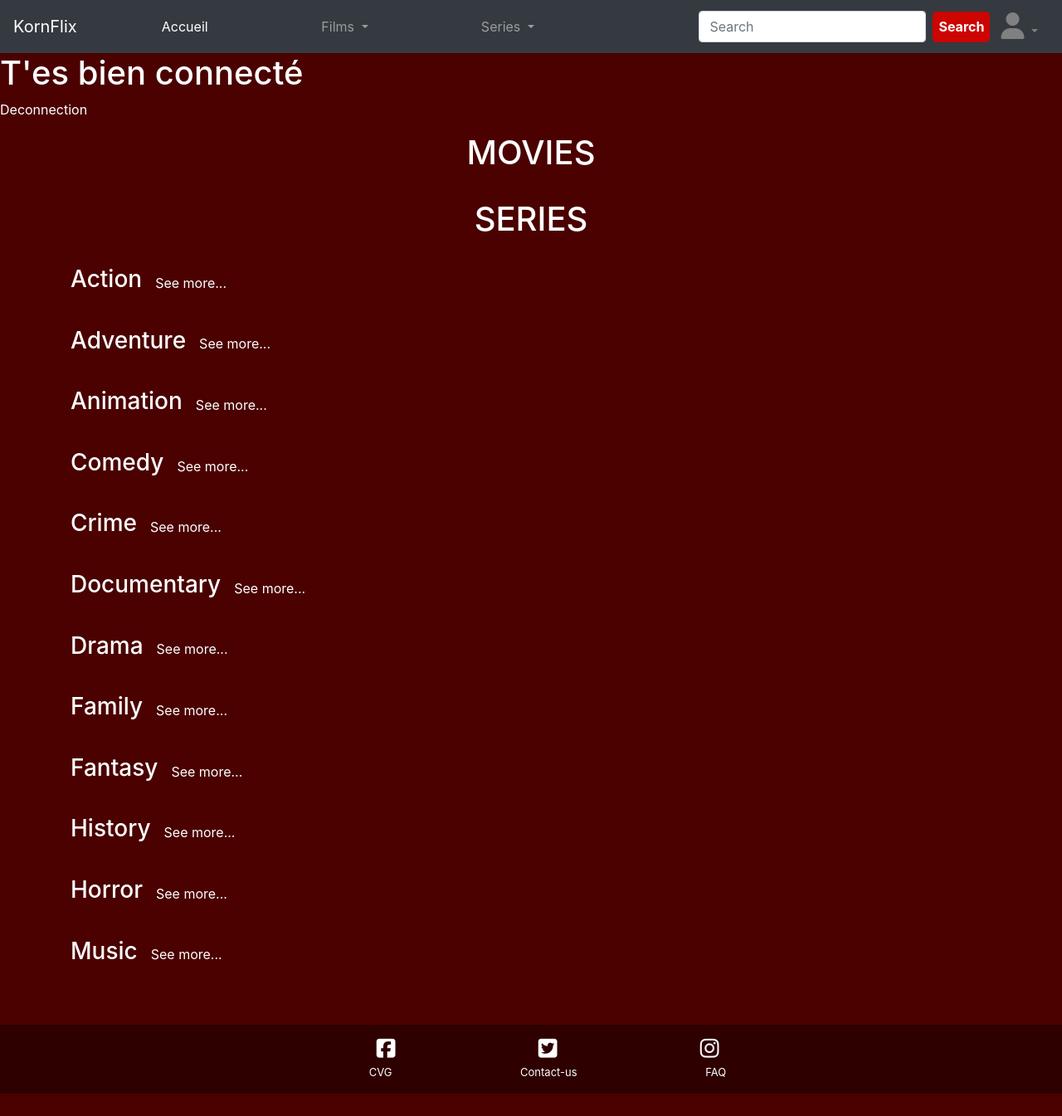
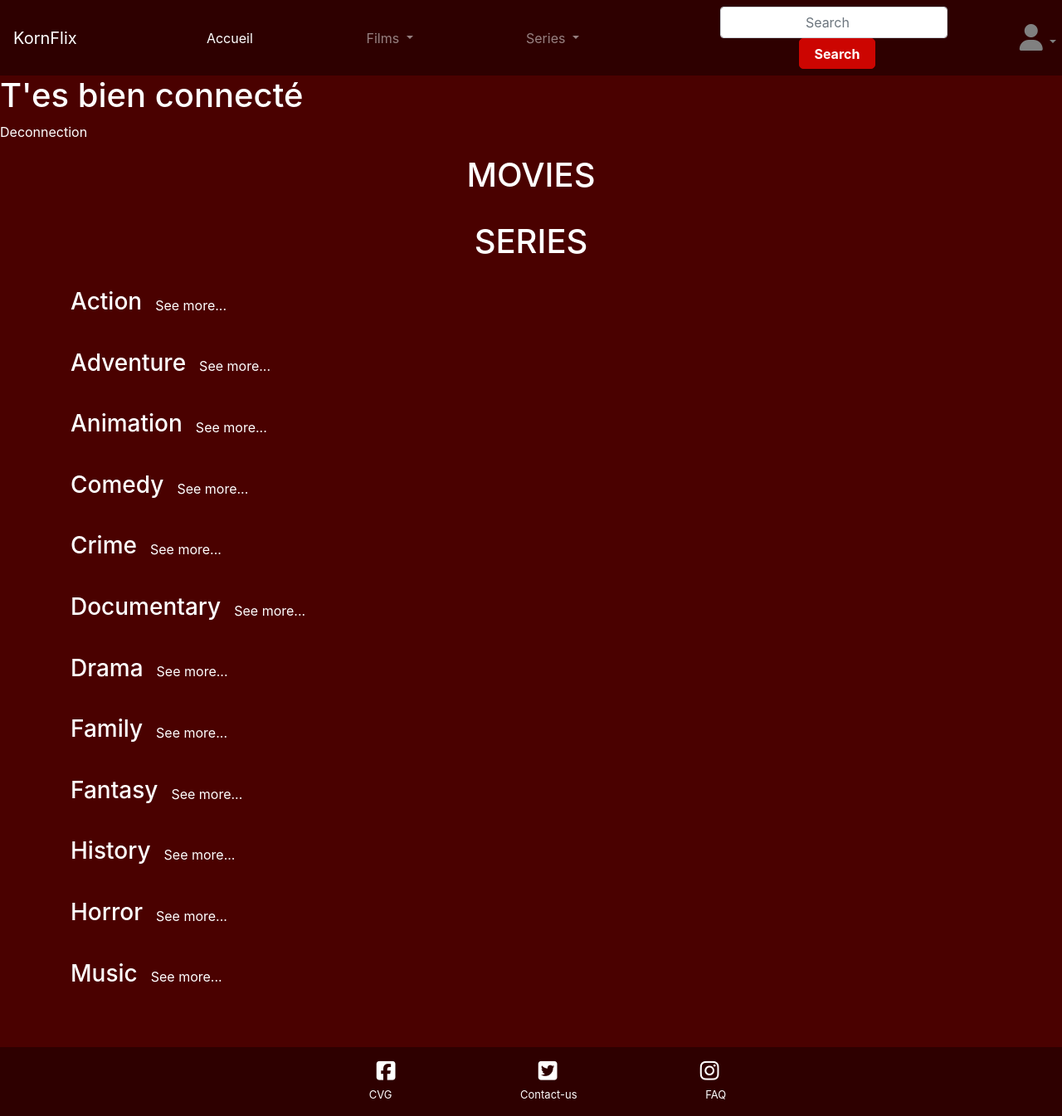
Before and after one commit to Bunyaminserbest/CornFlix, a PHP site: page / in a window 1280 px wide. Shown: the whole page at 83% size. Before the commit the page ends 1318 px from the top, so only its background shows below. Run offline with PHP 8.4, Linux system fonts and the light colour scheme; the visitor is signed in with stand-in values (Sample User, id 1); some libraries are stand-ins or nearby versions.

Commit message:
buny changes

```diff
--- a/css/style.css
+++ b/css/style.css
@@ -1,24 +1,22 @@
 body {
-  background-color: #4A0100;
+  background-color: #4a0100;
   color: white;
   width: 100%;
   height: 100vh;
-
 }
 
 .searchBtn {
   height: 37px;
   color: white;
-  background-color: #CC0501;
-  border: 1px solid #CC0501;
+  background-color: #cc0501;
+  border: 1px solid #cc0501;
   border-radius: 5px;
   font-weight: bold;
 }
 
-
 .submitBtn {
   color: white;
-  background-color: #CC0501;
+  background-color: #cc0501;
   padding: 10px 88px !important;
 }
 
@@ -39,12 +37,10 @@ body {
 
 a {
   color: inherit;
-
-
 }
 
 a:hover {
-  color: #CC0501;
+  color: #cc0501;
   text-decoration: none;
 }
 
@@ -54,11 +50,10 @@ a:hover {
 
 .btn-nav {
   color: white;
-  background-color: #CC0501;
+  background-color: #cc0501;
   padding: 5px 50px !important;
   margin: 0px 10px;
 }
-
 
 .navbarStyle {
   background-color: rgb(46, 0, 0) !important;
@@ -68,3 +63,16 @@ hr {
   color: black;
   font-size: bolder;
 }
+
+.lpBg {
+  width: 100%;
+  height: 100%;
+
+}
+
+
+@media screen and (min-width : 700px) {
+  .DDM {
+    left: -100%;
+  }
+}
--- a/js/script.js
+++ b/js/script.js
@@ -21,6 +21,7 @@ function getapi(url) {
       console.log(data)
       getPoster(data.results, 20)
     })
+
   function getPoster(movies, nbrToShow) {
     for (i = 0; i < nbrToShow; i++) {
       document.getElementById('category').innerHTML += `<a href="./index.php?action=player&id=${movies[i].id}"><img id= "poster${i}" src="https://image.tmdb.org/t/p/w200/${movies[i].poster_path}" class="d-block" alt=""></a>`
--- a/model/model.php
+++ b/model/model.php
@@ -3,7 +3,7 @@
 function connect_db()
 {
   try {
-    $db = new PDO('mysql:host=localhost;dbname=cornflix', 'root', '');
+    $db = new PDO('mysql:host=localhost;dbname=Cornflix', 'root', '');
     return $db;
   } catch (Exception $e) {
     die('Erreur : ' . $e->getMessage());
--- a/view/categoryFilmView.php
+++ b/view/categoryFilmView.php
@@ -3,7 +3,7 @@ $title = 'Category';
 include('header.php')
 ?>
 <h1 class="container pt-3 pb-1">Movies category</h1>
-<hr class="container">
+<hr class="pt-3">
 <div class="container">
 <section id='category' class="d-flex flex-wrap justify-content-between "></section>
 </div>
--- a/view/header.php
+++ b/view/header.php
@@ -19,7 +19,7 @@
 <!-- BARRE DE NAVIGATION -->
 
 
-<nav class="navbar navbar-expand-lg navbar-dark bg-dark">
+<nav class="navbar navbar-expand-lg navbar-dark navbarStyle">
   <a class="navbar-brand" href="./index.php?action=home">KornFlix</a>
 
   <button class="navbar-toggler" type="button" data-toggle="collapse" data-target="#navbarSupportedContent" aria-controls="navbarSupportedContent" aria-expanded="false" aria-label="Toggle navigation">
@@ -28,10 +28,10 @@
 
   <div class="collapse navbar-collapse" id="navbarSupportedContent">
     <ul class="navbar-nav mr-auto navUl">
-      <li class="nav-item active navUl">
+      <li class="nav-item active navUl col-md-2 col-sm-12">
         <a class="nav-link" href="./index.php?action=home">Accueil <span class="sr-only">(current)</span></a>
       </li>
-      <li class="nav-item dropdown navUl">
+      <li class="nav-item dropdown navUl col-md-2">
         <a class="nav-link dropdown-toggle" href="#" id="navbarDropdown" role="button" data-toggle="dropdown" aria-haspopup="true" aria-expanded="false">
           Films
         </a>
@@ -49,7 +49,7 @@
           <a class="dropdown-item" href="./index.php?action=categoryFilm&id=10402">Music</a>
         </div>
       </li>
-      <li class="nav-item dropdown navUl">
+      <li class="nav-item dropdown navUl col-md-2">
         <a class="nav-link dropdown-toggle" href="#" id="navbarDropdown" role="button" data-toggle="dropdown" aria-haspopup="true" aria-expanded="false">
           Series
         </a>
@@ -72,15 +72,15 @@
 
     </ul>
     <?php if(isset($_SESSION['user_id'])){
-      echo '<form class="form-inline my-2 my-lg-0">
-      <input class="form-control mr-sm-2" type="search" placeholder="Search" aria-label="Search">
-      <button class="my-2 my-sm-0 searchBtn" type="submit">Search</button>
+      echo '<form class="form-inline my-2 my-lg-0 d-flex justify-content-center">
+      <input class="form-control mr-sm-2 text-center" type="search" placeholder="Search" aria-label="Search">
+      <button class="my-2 my-sm-0 searchBtn col-md-3" type="submit">Search</button>
     </form>
 
-    <div class="dropdown">
-     <button style="color:grey;" type="button" class="btn  dropdown-toggle" data-toggle="dropdown" ><i class="fas fa-user fa-2x" ></i></a>
+    <div class="dropdown d-flex justify-content-center">
+     <button style="color:grey;" type="button" class="btn  dropdown-toggle col-md-1" data-toggle="dropdown" ><i class="fas fa-user fa-2x" ></i></a>
      </button>
-     <div class="dropdown-menu">
+     <div class="dropdown-menu col-md-2 text-center DDM">
       <a class="dropdown-item" href="./index.php?action=login">Sign-in</a>
       <a class="dropdown-item" href="./index.php?action=profil">My profil</a>
       <a class="dropdown-item" href="#">My list</a>
@@ -89,8 +89,8 @@
 
   </div>';
     }else{
-echo '<a href="./index.php?action=login" class="btn btn-nav">login</a>
-<a href="./index.php?action=subscribe" class="btn btn-nav">inscription</a>';
+echo '<div class=" d-flex"><a href="./index.php?action=login" class="btn btn-nav col-sm-5">login</a>
+<a href="./index.php?action=subscribe" class="btn btn-nav ">inscription</a></div>';
     }
     ?>
     </nav>
--- a/view/indexView.php
+++ b/view/indexView.php
@@ -16,16 +16,16 @@ include('header.php');
   <div class="carousel-inner ">
 
     <div  class="carousel-item test active ">
-      <div id="movie1" class="row"></div>
+      <div id="movie1" class="row justify-content-center"></div>
     </div>
     <div  class="carousel-item test ">
-      <div id="movie2"class="row"></div>
+      <div id="movie2"class="row justify-content-center"></div>
     </div>
     <div class="carousel-item test ">
-      <div id="movie3"  class="row"></div>
+      <div id="movie3"  class="row justify-content-center"></div>
     </div>
     <div  class="carousel-item test">
-      <div id="movie4" class="row"></div>
+      <div id="movie4" class="row justify-content-center"></div>
     </div>
 
     <a class="carousel-control-prev" href="#carouselMovies" role="button" data-slide="prev">
@@ -48,16 +48,16 @@ include('header.php');
   <div class="carousel-inner ">
 
     <div  class="carousel-item test active">
-      <div id="tvShow1" class="row"></div>
+      <div id="tvShow1" class="row justify-content-center"></div>
     </div>
     <div  class="carousel-item test">
-      <div id="tvShow2" class="row"></div>
+      <div id="tvShow2" class="row justify-content-center"></div>
     </div>
     <div  class="carousel-item test">
-      <div id="tvShow3" class="row"></div>
+      <div id="tvShow3" class="row justify-content-center"></div>
     </div>
     <div  class="carousel-item test">
-      <div id="tvShow4" class="row"></div>
+      <div id="tvShow4" class="row justify-content-center"></div>
     </div>
 
     <a class="carousel-control-prev" href="#carouselTvShow" role="button" data-slide="prev">
@@ -81,7 +81,7 @@ include('header.php');
       <h3 class="pr-3 ">Action</h3>
       <a href="index.php?action=categoryFilm&id=28">See more...</a>
     </div>
-    <div id="action" class="d-flex justify-content-between"></div>
+    <div id="action" class="d-flex flex-wrap justify-content-between"></div>
   </div>
 
   <div>
@@ -89,7 +89,7 @@ include('header.php');
       <h3 class="pr-3">Adventure</h3>
       <a href="index.php?action=categoryFilm&id=12">See more...</a>
     </div>
-    <div id="adventure" class="d-flex justify-content-between"></div>
+    <div id="adventure" class="d-flex flex-wrap justify-content-between"></div>
   </div>
 
   <div>
@@ -97,7 +97,7 @@ include('header.php');
       <h3 class="pr-3">Animation</h3>
       <a href="index.php?action=categoryFilm&id=16">See more...</a>
     </div>
-    <div id="animation" class="d-flex justify-content-between"></div>
+    <div id="animation" class="d-flex flex-wrap justify-content-between"></div>
   </div>
 
   <div>
@@ -105,7 +105,7 @@ include('header.php');
       <h3 class="pr-3">Comedy</h3>
       <a href="index.php?action=categoryFilm&id=35">See more...</a>
     </div>
-    <div id="comedy" class="d-flex justify-content-between"></div>
+    <div id="comedy" class="d-flex flex-wrap justify-content-between"></div>
   </div>
 
   <div>
@@ -113,7 +113,7 @@ include('header.php');
     <h3 class="pr-3">Crime</h3>
     <a href="index.php?action=categoryFilm&id=80">See more...</a>
     </div>
-    <div id="crime" class="d-flex justify-content-between"></div>
+    <div id="crime" class="d-flex flex-wrap justify-content-between"></div>
   </div>
 
   <div>
@@ -121,7 +121,7 @@ include('header.php');
     <h3 class="pr-3">Documentary</h3>
     <a href="index.php?action=categoryFilm&id=99">See more...</a>
     </div>
-    <div id="documentary" class="d-flex justify-content-between"></div>
+    <div id="documentary" class="d-flex flex-wrap justify-content-between"></div>
   </div>
 
   <div>
@@ -129,7 +129,7 @@ include('header.php');
     <h3 class="pr-3">Drama</h3>
     <a href="index.php?action=categoryFilm&id=28">See more...</a>
     </div>
-    <div id="drama" class="d-flex justify-content-between"></div>
+    <div id="drama" class="d-flex flex-wrap justify-content-between"></div>
   </div>
 
   <div>
@@ -137,7 +137,7 @@ include('header.php');
     <h3 class="pr-3">Family</h3>
     <a href="index.php?action=categoryFilm&id=10751">See more...</a>
     </div>
-    <div id="family" class="d-flex justify-content-between"></div>
+    <div id="family" class="d-flex flex-wrap justify-content-between"></div>
   </div>
 
   <div>
@@ -145,7 +145,7 @@ include('header.php');
     <h3 class="pr-3">Fantasy</h3>
     <a href="index.php?action=categoryFilm&id=14">See more...</a>
     </div>
-    <div id="fantasy" class="d-flex justify-content-between"></div>
+    <div id="fantasy" class="d-flex flex-wrap justify-content-between"></div>
   </div>
 
   <div>
@@ -153,7 +153,7 @@ include('header.php');
     <h3 class="pr-3">History</h3>
     <a href="index.php?action=categoryFilm&id=36">See more...</a>
     </div>
-    <div id="history" class="d-flex justify-content-between"></div>
+    <div id="history" class="d-flex flex-wrap justify-content-between"></div>
   </div>
 
   <div>
@@ -161,7 +161,7 @@ include('header.php');
     <h3 class="pr-3">Horror</h3>
     <a href="index.php?action=categoryFilm&id=27">See more...</a>
     </div>
-    <div id="horror" class="d-flex justify-content-between"></div>
+    <div id="horror" class="d-flex flex-wrap justify-content-between"></div>
   </div>
 
   <div>
@@ -169,7 +169,7 @@ include('header.php');
     <h3 class="pr-3">Music</h3>
     <a href="index.php?action=categoryFilm&id=10402">See more...</a>
     </div>
-    <div id="music" class="d-flex justify-content-between"></div>
+    <div id="music" class="d-flex flex-wrap justify-content-between"></div>
   </div>
 </section>
 
--- a/view/landing.php
+++ b/view/landing.php
@@ -4,7 +4,8 @@ $title = 'Bienvenue sur KornFlix';
 include('header.php');
 
 ?>
-<h1>Bienvenue sur KornFlix</h1>
+<img src="./bgLandingP.jpg" alt="" class="lpBg">
+
 
 <?php
 include('footer.php')
```
Also changed, not shown: bgLandingP.jpg (added).
